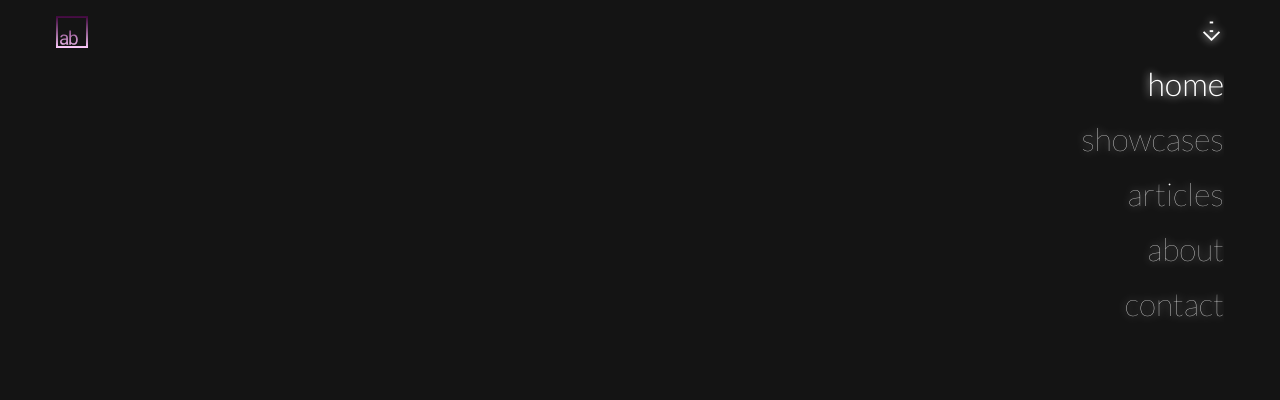
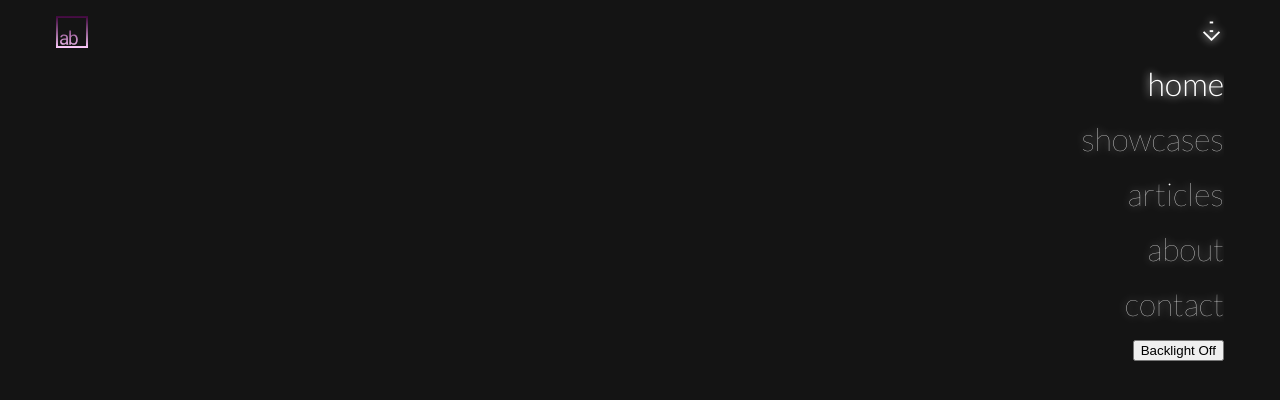
Before and after one commit to andersbjorkland/react-online, a React (Create React App) app: page / in a window 1280 px wide. Both pictures are taken after a click on the element 1211 px from the left and 36 px from the top of the page. Shown: the top 400 px of the page. Built offline with nearby package versions, Linux system fonts and the light colour scheme.

Commit message:
added button item for nav menu

```diff
--- a/src/Components/NavBar.js
+++ b/src/Components/NavBar.js
@@ -1,5 +1,7 @@
 import {motion} from "framer-motion";
 import styled from "styled-components";
+import Neon from "../Layout/Neon";
+import Button from "./Button";
 
 const LinkContainer = styled(motion.a)`
     font-size: 2rem;
@@ -8,7 +10,7 @@ const LinkContainer = styled(motion.a)`
     position: relative;
     text-decoration: none;
     font-weight: lighter;
-    opacity: 0.1;
+    /* opacity: 0.1; */
 
     > * {
         position: relative;
@@ -25,11 +27,13 @@ const Blurred = styled.div`
     position: absolute;
 `;
 
+const NavItem = styled(motion.div)`
+    opacity: 0.1;
+`;
+
 const NavLink = (props) => {
     return (
-        <LinkContainer
-            href={props.href ?? "#"}
-            className={props.className}
+        <NavItem
             animate={{  opacity: 1}}
             transition={{ delay: (props.order) * 0.095, from: 0, duration: 0.3}}
 
@@ -37,9 +41,15 @@ const NavLink = (props) => {
                 color: "var(--lightPink)"
             }}
         >
-            <div>{props.children}</div>
-            <Blurred>{props.children}</Blurred>
-        </LinkContainer>
+            <LinkContainer
+                href={props.href ?? "#"}
+                className={props.className}
+            >
+                {/* <div>{props.children}</div>
+                <Blurred>{props.children}</Blurred> */}
+                <Neon>{props.children}</Neon>
+            </LinkContainer>
+        </NavItem>
     );
 };
 
@@ -76,6 +86,16 @@ const NavBar = ({toggled}) => {
                     <NavLink order={3} href="#home">articles</NavLink>
                     <NavLink order={4} href="#home">about</NavLink>
                     <NavLink order={5} href="#home">contact</NavLink>
+                    <NavItem
+                        animate={{  opacity: 1}}
+                        transition={{ delay: 6 * 0.095, from: 0, duration: 0.3}}
+
+                        whileHover={{
+                            color: "var(--lightPink)"
+                        }}
+                    >
+                        <Button callback={() => console.log("Hello!")}>Backlight Off</Button>
+                    </NavItem>
                 </div>
             </NavBarContainer>
         );
```
